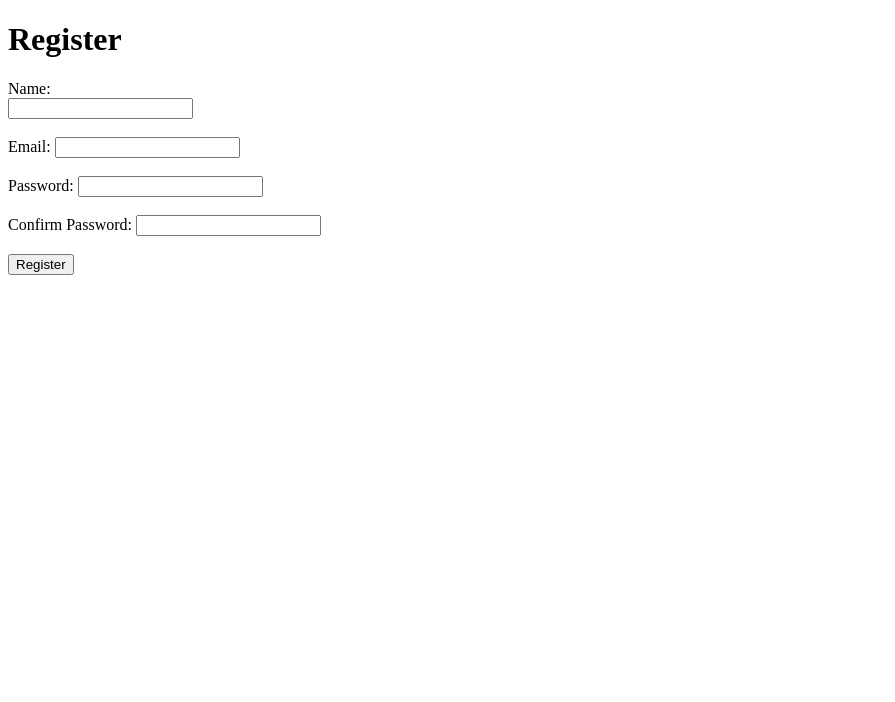
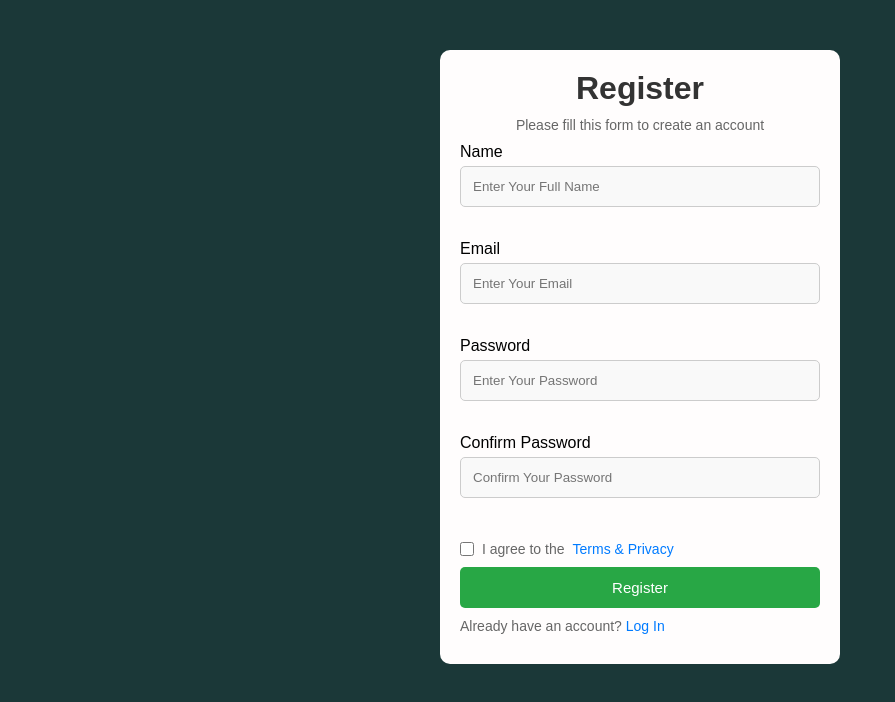
Before and after one commit to Tanvir-136/Online_Second_Hand_Marketplace_for_Students, a plain HTML site: page register.html in a window 1280 px wide. Shown: the whole page, without its empty margins (0-895 px from the left). Drawn offline with Linux system fonts and the light colour scheme.

Commit message:
desing registration page

```diff
--- /dev/null
+++ b/register.css
@@ -0,0 +1,90 @@
+body {
+    background-color: rgb(27, 56, 56);
+}
+
+* {
+    box-sizing: border-box;
+    font-family: Arial, Helvetica, sans-serif;
+    margin: 0;
+    padding: 0;
+}
+
+.register {
+    text-align: center;
+}
+
+.container {
+    width: 90%;
+    max-width: 400px;
+    margin: 50px auto;
+    padding: 20px;
+    background: #fffdfd;
+    border-radius: 10px;
+    box-shadow: rgba(126, 22, 22, 0.1);
+    /* text-align: left; */
+}
+h1 {
+    color: #333;
+    margin-bottom: 5px;
+}
+p {
+    font-size: 14px;
+    color: #666;
+    margin-bottom: 10px;
+    margin-top: 10px;
+}
+
+input[type="text"],
+input[type="email"],
+input[type="password"],
+input[type="confirm-password"] {
+    width: 100%;
+    padding: 12px;
+    margin: 5px 0 15px;
+    border: 1px solid #ccc;
+    border-radius: 5px;
+    background: #f9f9f9;
+}
+
+input:focus {
+    background-color: #e8f0fe;
+    border-color: #007bff;
+    outline: none;
+}
+
+.registerbtn {
+    width: 100%;
+    padding: 12px;
+    background: #28a745;
+    color: white;
+    border: none;
+    border-radius: 5px;
+    font-size: 15px;
+    cursor: pointer;
+    transition: 0.3s;
+}
+.registerbtn:hover {
+    background: #218838;
+}
+
+
+a {
+    color: #007bff;
+    text-decoration: none;
+}
+
+a:hover {
+    text-decoration: underline;
+}
+
+.checkbox {
+    display: flex;
+    align-items: center;
+    gap: 8px;
+}
+
+input[type="checkbox"] {
+    width: 14px;
+    height: 14px;
+    cursor: pointer;
+}
--- a/register.html
+++ b/register.html
@@ -3,24 +3,38 @@
 <head>
     <meta charset="UTF-8">
     <meta name="viewport" content="width=device-width, initial-scale=1.0">
-    <title>Document</title>
+    <title>Register</title>
+    <link rel="stylesheet" href="register.css">
 </head>
 <body>
-    <h1>Register</h1>
-    <form>
-        <label for="name">Name: </label><br>
-        <input type="text" name="name" id="name" required><br><br>
+    <form action="#">
+        <div class="container">
+            <div class="register">
+                <h1>Register</h1>
+                <p>Please fill this form to create an account</p>
+            </div>
 
-        <label for="email">Email: </label>
-        <input type="email" name="email" id="email" required><br><br>
+            <label for="name">Name </label><br>
+            <input type="text" name="name" id="name" placeholder="Enter Your Full Name"><br><br>
 
-        <label for="password">Password: </label>
-        <input type="password" name="password" id="password" required><br><br>
+            <label for="email">Email </label>
+            <input type="email" name="email" id="email" placeholder="Enter Your Email"><br><br>
 
-        <label for="confirm-password">Confirm Password: </label>
-        <input type="confirm-password" name = "confirm-password" id = "confirm-password" required><br><br>
+            <label for="password">Password </label>
+            <input type="password" name="password" id="password" placeholder="Enter Your Password"><br><br>
 
-        <input type="submit" value="Register">
+            <label for="confirm-password">Confirm Password </label>
+            <input type="password" name = "confirm-password" id = "confirm-password" placeholder="Confirm Your Password"><br><br>
+
+            <p class="checkbox">
+                <input type="checkbox" id="agree" name="agree">
+                I agree to the <a href="PrivacyPolicy.html">Terms & Privacy</a>
+            </p>
+
+            <button type="submit" class="registerbtn" id="registerBtn">Register</button>
+
+            <p>Already have an account? <a href="login.html">Log In</a></p>
+        </div>
     </form>
 </body>
 </html>
--- /dev/null
+++ b/style.css
@@ -0,0 +1,37 @@
+body {
+    margin: 0px;
+    padding: 0px;
+    text-decoration: none;
+    font-family: Arial, Helvetica, sans-serif;
+}
+
+h1{
+    text-align: center;
+}
+.tagline{
+    text-align: center;
+    background-color: aqua;
+}
+.navbar ul{
+    list-style: none;
+    background-size: 20px;
+    background-color: rgb(54, 52, 52);
+    padding: 0px;
+    margin: 0px;
+    overflow: hidden;
+    display: flex;
+}
+.navbar ul a{
+    color: white;
+    text-decoration: none;
+    text-align: center;
+    display: block;
+    margin: 15px;
+    padding: 10px;
+}
+.navbar ul a:hover{
+    background-color: rgb(24, 22, 22);
+}
+.navbar li{
+    float: left;
+}
```
Also changed, not shown: PrivacyPolicy.html (+56 -2 lines), index.html (+4 -3 lines), login.html (+2 -2 lines).
